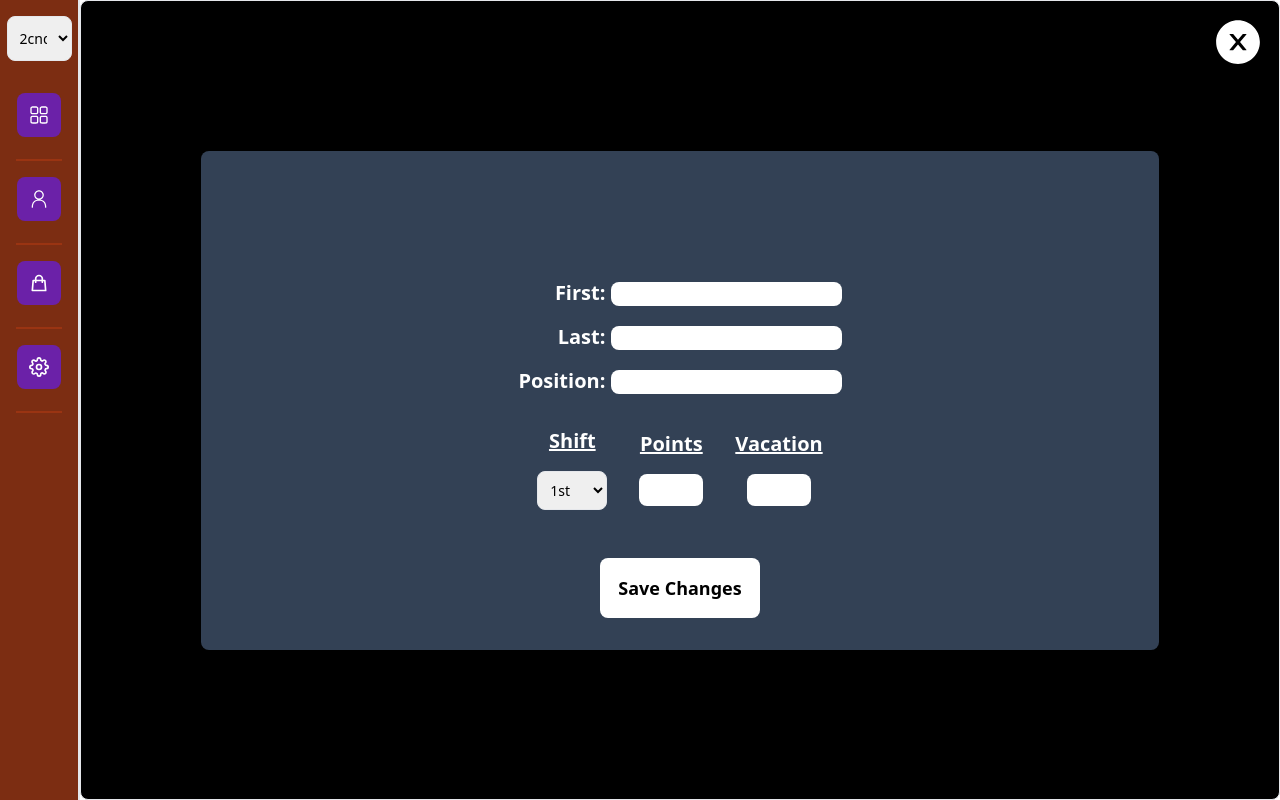
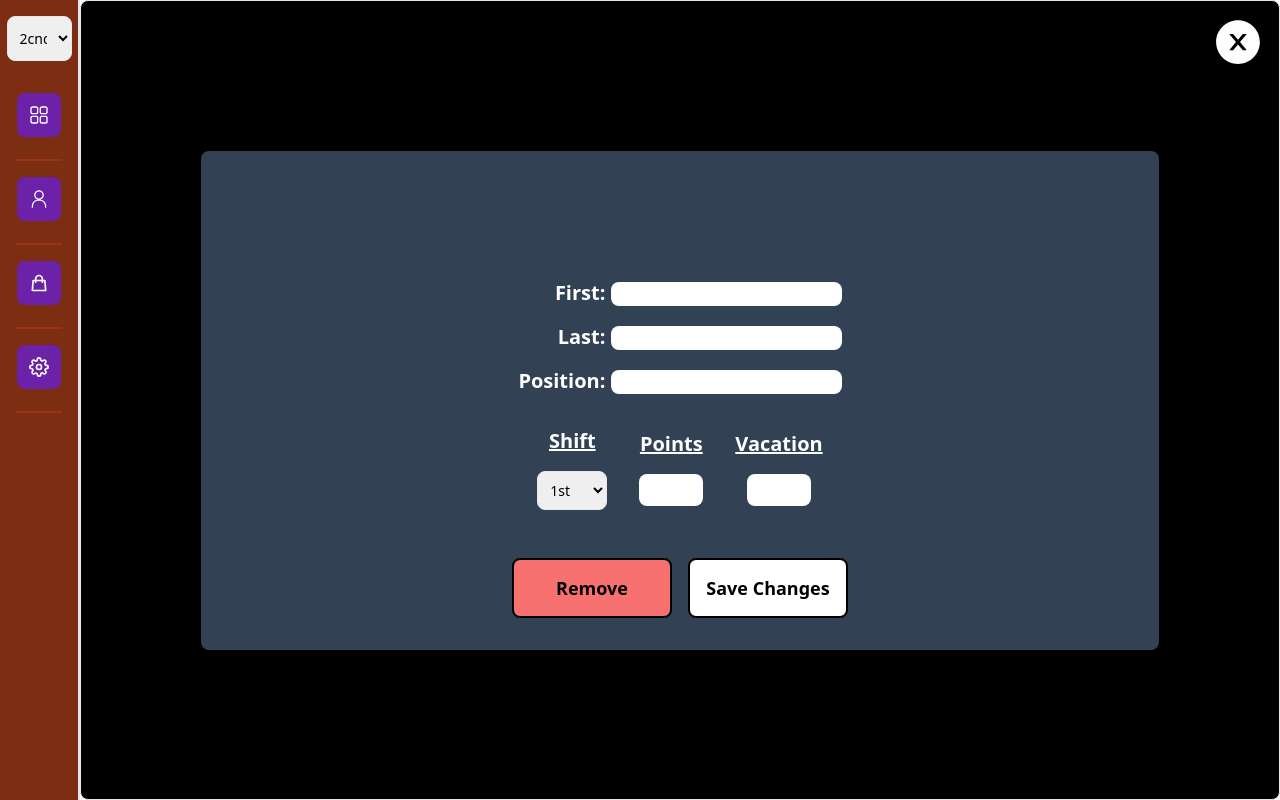
Before and after one commit to Nicholas-Abell/nextjs_dashboard, a Next.js app: page /editEmployee in a window 1280 px wide. Built offline with nearby package versions, Linux system fonts and the light colour scheme.

Commit message:
deleteEmploy function

```diff
--- a/pages/_app.js
+++ b/pages/_app.js
@@ -1,4 +1,4 @@
-import React, { useState, createContext, use } from 'react';
+import React, { useState, createContext, use, useEffect } from 'react';
 import Sidebar from '@/components/Sidebar'
 import '@/styles/globals.css'
 
--- a/pages/addEmployee.js
+++ b/pages/addEmployee.js
@@ -10,22 +10,10 @@ const NewEmployeeForm = () => {
     const [firstName, setFirstName] = useState('');
     const [lastName, setLastName] = useState('');
     const [position, setPosition] = useState('');
-    const [eShift, setEShift] = useState('');
+    const [eShift, setEShift] = useState(shift);
     const [points, setPoints] = useState(0);
     const [vacationTotal, setVactionTotal] = useState(0);
     const router = useRouter();
-
-    useEffect(() => {
-        setEShift(shift);
-    }, []);
-
-    const clearInput = () => {
-        setFirstName('');
-        setLastName('');
-        setPosition('');
-        setPoints('');
-        setVactionTotal('');
-    }
 
     const addEmployee = (e) => {
         e.preventDefault();
@@ -43,7 +31,7 @@ const NewEmployeeForm = () => {
             vactionRemaining: vacationTotal,
             points: points
         }])
-        clearInput();
+        // clearInput();
         router.push('/employees');
     }
 
@@ -72,7 +60,6 @@ const NewEmployeeForm = () => {
                         <div className='flex flex-col items-center justify-center gap-4'>
                             <h2 className='text-white text-xl font-bold underline'>Shift</h2>
                             <select onChange={(e) => setEShift(e.target.value)} defaultValue={shift} className='text-black border rounded-lg p-2 flex justify-center items-center text-sm'>
-                                <option></option>
                                 <option value='1st'>1st</option>
                                 <option value='2cnd'>2cnd</option>
                                 <option value='3rd'>3rd</option>
--- a/pages/editEmployee.js
+++ b/pages/editEmployee.js
@@ -1,4 +1,4 @@
-import React, { useContext, useEffect, useState } from 'react';
+import React, { useContext, useState } from 'react';
 import { AiFillCloseCircle } from 'react-icons/ai';
 import { DataContext } from '@/pages/_app';
 import Link from 'next/link';
@@ -36,6 +36,12 @@ const EditEmployeeForm = () => {
             employee.id === selectedEmployee.id ? updatedEmployee : employee
         );
         setEmployeeList(updatedList);
+        router.push('/employees');
+    }
+
+    const deleteEmployee = (id) => {
+        const updatedEmployeeList = employeeList.filter(employee => employee.id !== id);
+        setEmployeeList(updatedEmployeeList);
         router.push('/employees');
     }
 
@@ -81,8 +87,9 @@ const EditEmployeeForm = () => {
                             <input onChange={(e) => setVactionTotal(e.target.value)} defaultValue={vacationTotal} placeholder={vacationTotal} type='number' className='text-black w-16 h-8 rounded-lg text-center' />
                         </div>
                     </div>
-                    <div className='w-full flex items-center justify-center mt-8'>
-                        <button type='submit' onClick={editEmployee} className='bg-white w-[160px] h-[60px] rounded-lg text-lg font-bold hover:bg-slate-300'>Save Changes</button>
+                    <div className='w-full flex items-center justify-center mt-8 gap-4'>
+                        <button type='submit' onClick={() => deleteEmployee(selectedEmployee?.id)} className='bg-red-400 border-2 border-black w-[160px] h-[60px] rounded-lg text-lg font-bold hover:bg-red-800'>Remove</button>
+                        <button type='submit' onClick={editEmployee} className='bg-white border-2 border-black w-[160px] h-[60px] rounded-lg text-lg font-bold hover:bg-slate-300'>Save Changes</button>
                     </div>
                 </form>
             </div>
```
